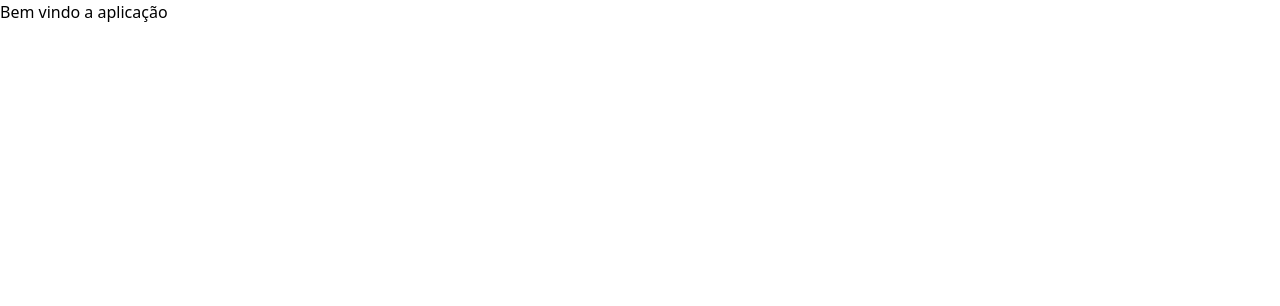
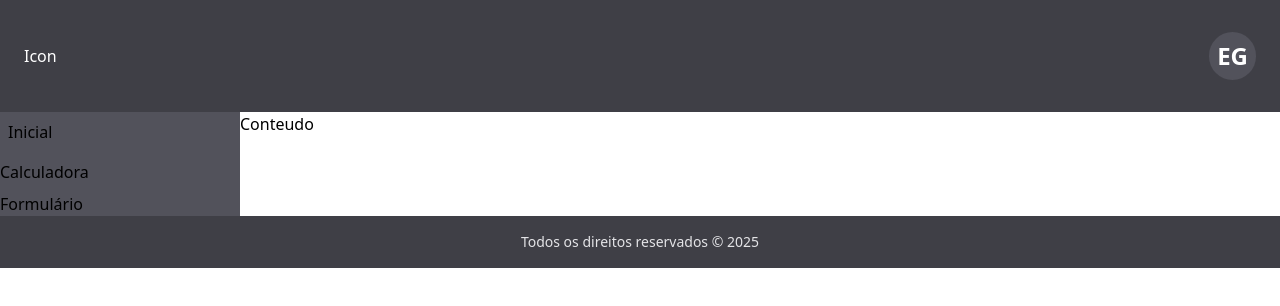
Before and after one commit to EdsonGaspar/essencial-react, a Next.js app: page / in a window 1280 px wide. Shown: the top 306 px of the page. Built offline with nearby package versions, Linux system fonts and the light colour scheme.

Commit message:
Feat: Estilização do Menu Lateral e o Rodape. Também foi alterado a cor do background do cabeçalho.

```diff
--- a/src/app/page.tsx
+++ b/src/app/page.tsx
@@ -1,3 +1,9 @@
+import Pagina from "@/components/template/pagina";
+
 export default function Home() {
-  return <h1>Bem vindo a aplicação</h1>;
+  return (
+    <Pagina>
+      <h1>Bem vindo a aplicação</h1>;
+    </Pagina>
+  );
 }
--- a/src/components/aside.tsx
+++ b/src/components/aside.tsx
@@ -1,3 +1,13 @@
+import Link from "next/link";
+
 export function MenuLateral() {
-  return <h1>Menu Lateral</h1>;
+  return (
+    <aside className="w-60 bg-zinc-600 flex flex-col space-y-2">
+      <Link href={"/"} className="p-2 hover:bg-black/10 hover:text-slate-200">
+        Inicial
+      </Link>
+      <Link href={"/calculadora"}>Calculadora</Link>
+      <Link href={"/formulario"}>Formulário</Link>
+    </aside>
+  );
 }
--- a/src/components/footer.tsx
+++ b/src/components/footer.tsx
@@ -1,3 +1,7 @@
 export function Rodape() {
-  return <h1>Rodape</h1>;
+  return (
+    <footer className="bg-zinc-700 text-zinc-200 text-sm text-center py-4">
+      <h4>Todos os direitos reservados &copy; {new Date().getFullYear()}</h4>
+    </footer>
+  );
 }
--- a/src/components/header.tsx
+++ b/src/components/header.tsx
@@ -1,6 +1,6 @@
 export function Cabecalho() {
   return (
-    <div className="bg-zinc-500">
+    <div className="bg-zinc-700">
       <header className="flex items-center justify-between max-w-7xl w-full m-auto px-6 py-8 text-white">
         <h2 className="cursor-pointer">Icon</h2>
         <h2 className="text-2xl font-bold bg-zinc-600 p-2 rounded-full cursor-pointer hover:bg-zinc-700 hover:text-zinc-200 transition-colors duration-300">
--- a/src/components/template/pagina.tsx
+++ b/src/components/template/pagina.tsx
@@ -7,7 +7,7 @@ export default function Pagina() {
   return (
     <main>
       <Cabecalho />
-      <div className="flex">
+      <div className="flex flex-1">
         <MenuLateral />
         <ConteudoMenu />
       </div>
```
